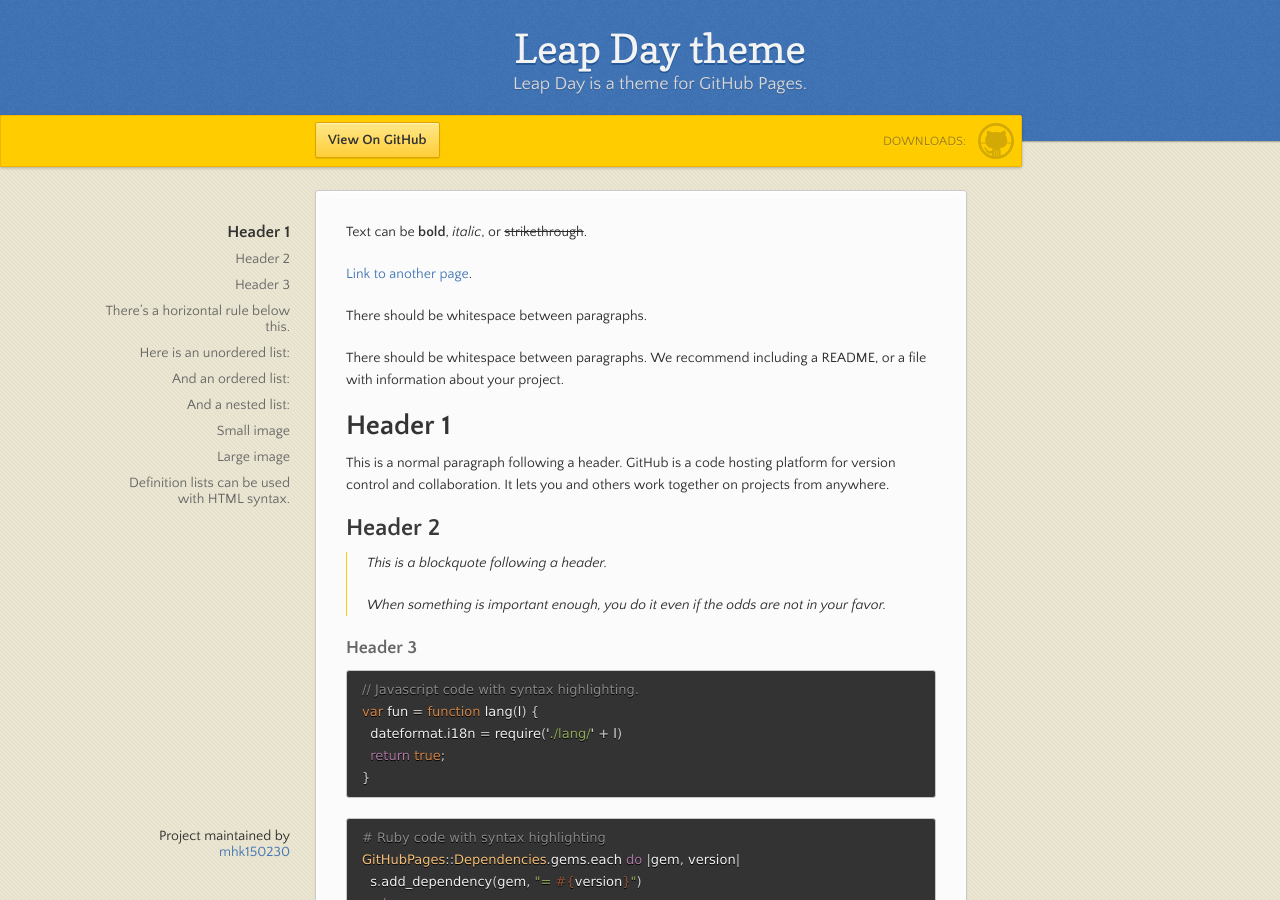
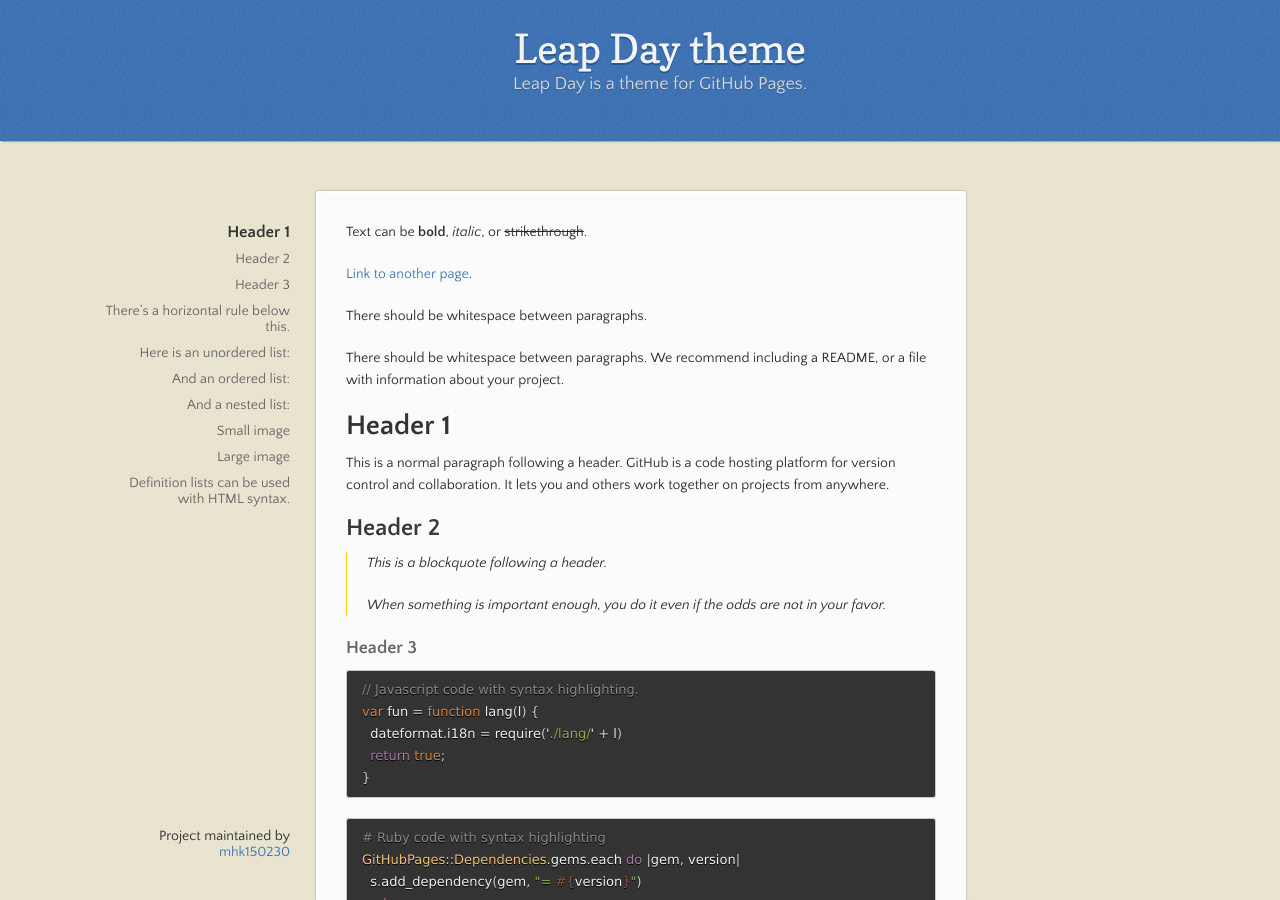
Before and after one commit to mhk150230/Michael-Kim-Bio, a Jekyll site: the page built from index.md, in a window 1280 px wide and 900 px high. Built offline with Jekyll 4.4.1, drawn with Linux system fonts in a browser that asks for light colours.

Commit message:
Update default.html

```diff
--- a/_layouts/default.html
+++ b/_layouts/default.html
@@ -20,17 +20,6 @@
         <h1>{{ page.title | default: site.title | default: site.github.repository_name }}</h1>
         <p>{{ page.description | default: site.description | default: site.github.project_tagline }}</p>
       </header>
-
-      <div id="banner">
-        <span id="logo"></span>
-
-        <a href="{{ site.github.repository_url }}" class="button fork"><strong>View On GitHub</strong></a>
-        {% if site.show_downloads %}
-          <div class="downloads">
-            <span>Downloads:</span>
-          </div>
-        {% endif %}
-      </div><!-- end banner -->
 
     <div class="wrapper">
       <nav>
```
